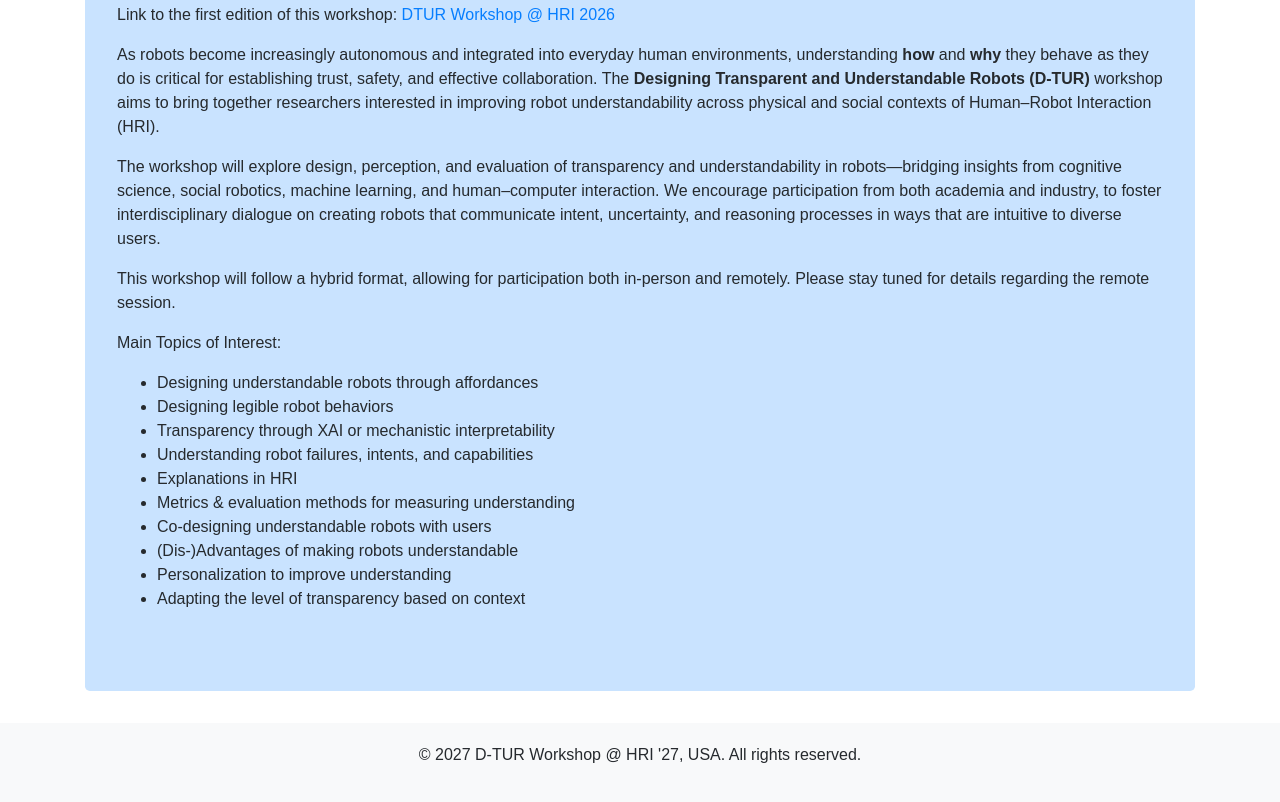
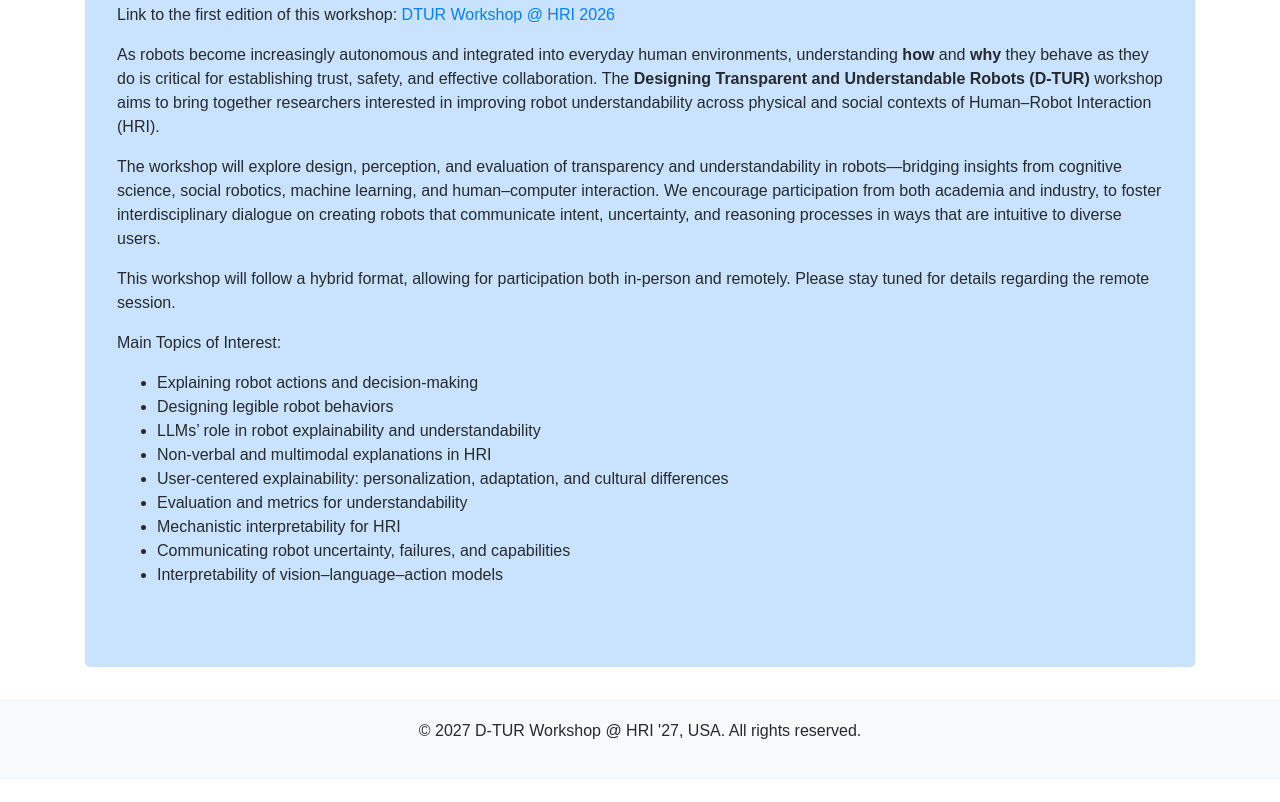
Before and after one commit to DTUR-HRI/workshop2027, a plain HTML site: page index.html in a window 1280 px wide. Shown: the part 426-1228 px from the top of the page. After the commit the page ends 1205 px from the top, so only its background shows below. Drawn offline with nearby package versions, Linux system fonts and the light colour scheme.

Commit message:
Update text to fit 2027 version

```diff
--- a/index.html
+++ b/index.html
@@ -94,16 +94,15 @@
         </p>
        <p>Main Topics of Interest:</p>
         <ul>
-            <li>Designing understandable robots through affordances</li>
+            <li>Explaining robot actions and decision-making</li>
             <li>Designing legible robot behaviors</li>
-            <li>Transparency through XAI or mechanistic interpretability</li>
-            <li>Understanding robot failures, intents, and capabilities</li>
-            <li>Explanations in HRI</li>
-            <li>Metrics & evaluation methods for measuring understanding</li>
-            <li>Co-designing understandable robots with users</li>
-            <li>(Dis-)Advantages of making robots understandable</li>
-            <li>Personalization to improve understanding</li>
-            <li>Adapting the level of transparency based on context</li>
+            <li>LLMs’ role in robot explainability and understandability</li>
+            <li>Non-verbal and multimodal explanations in HRI</li>
+            <li>User-centered explainability: personalization, adaptation, and cultural differences</li>
+            <li>Evaluation and metrics for understandability</li>
+            <li>Mechanistic interpretability for HRI</li>
+            <li>Communicating robot uncertainty, failures, and capabilities</li>
+            <li>Interpretability of vision–language–action models</li>
         </ul>
     </div>
 </div>
@@ -152,7 +151,6 @@
     </table>
 
     <br>
-    <img src="edinburgh-campus-map-SCOTT.png" alt="Location of SCOTT room" class="map-img">
 
 
     <p>
@@ -161,8 +159,8 @@
       open problems. Example questions include:
     </p>
     <ul>
-      <li>"How can we use transparency to ensure that the integration of robots into people's lives does not disrupt their daily life?"</li>
-      <li>"Which transparency aspects are relevant to empower the general public and not just experts to use robots efficiently?"</li>
+      <li>"Does the need for transparent and understandable methods constrain or support innovation?"</li>
+      <li>"When should innovating on robot capabilities take precedence over understandable robot design?"</li>
     </ul>
     <p>
       Further questions will be based on the presented submissions to increase engagement. During the break-out sessions,
```
